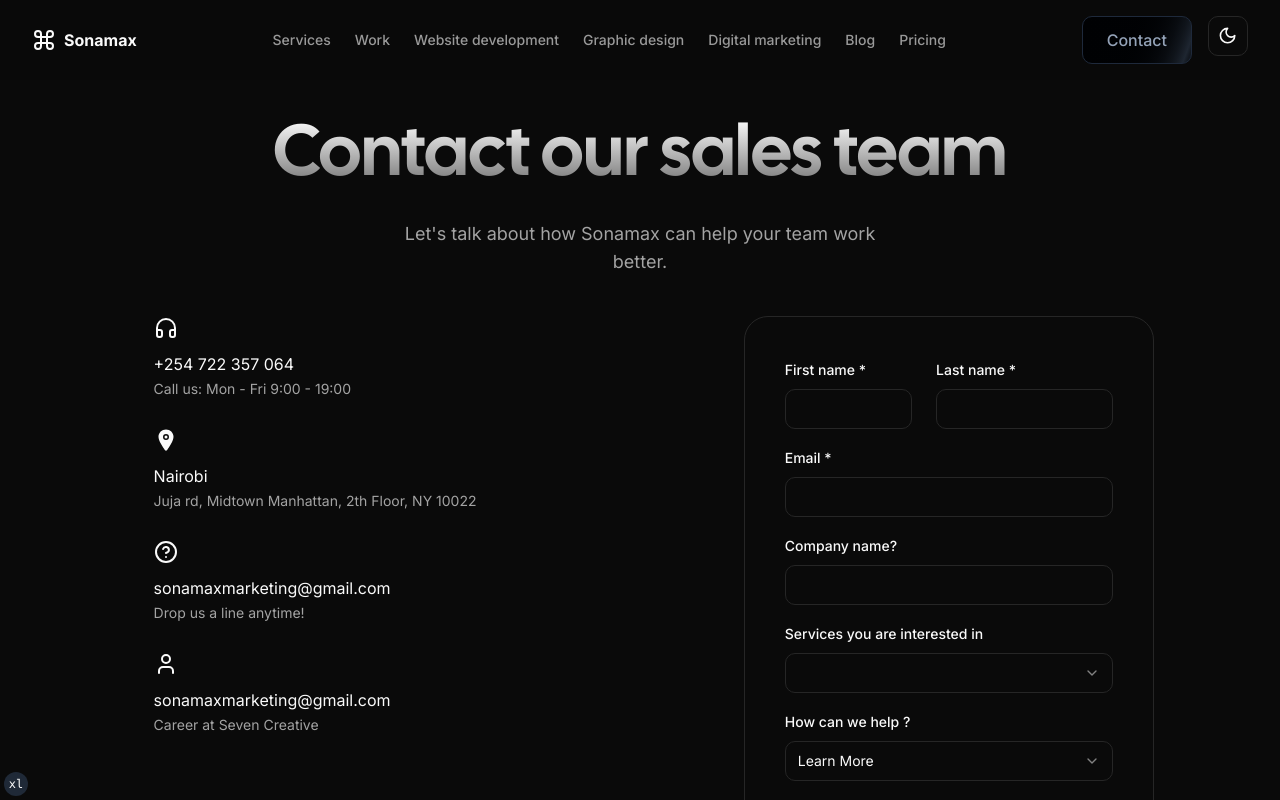
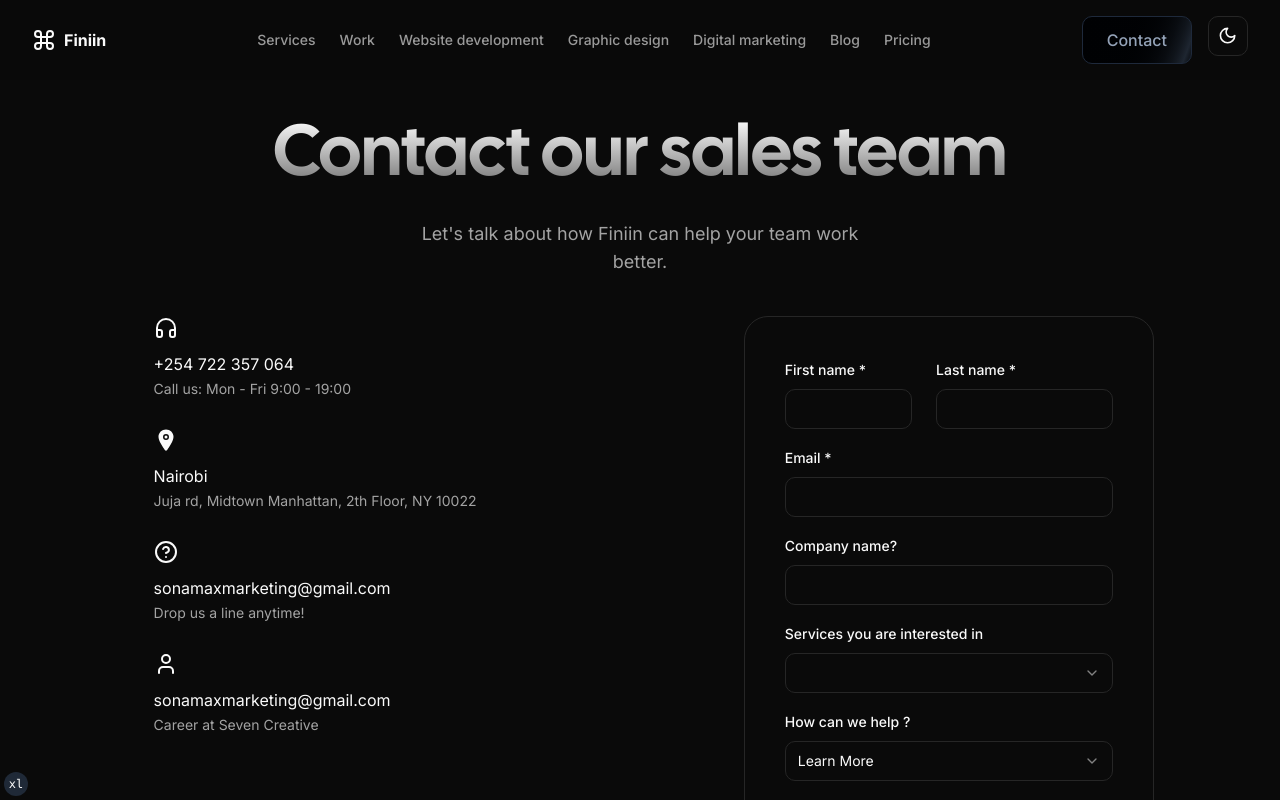
Before and after one commit to awelrisak/finiin, a Next.js app: page /contact in a window 1280 px wide. Shown: the top 800 px of the page. Built offline with nearby package versions, Linux system fonts and the light colour scheme.

Commit message:
improvements

```diff
--- a/package.json
+++ b/package.json
@@ -10,6 +10,7 @@
   },
   "dependencies": {
     "@hookform/resolvers": "^3.3.4",
+    "@nuagedelait/sanity-pagebuilder": "^1.1.1",
     "@radix-ui/react-accordion": "^1.1.2",
     "@radix-ui/react-checkbox": "^1.0.4",
     "@radix-ui/react-dropdown-menu": "^2.0.6",
--- a/src/config/site.ts
+++ b/src/config/site.ts
@@ -4,8 +4,8 @@ import { SiteConfig } from "types";
 
 
 export const siteConfig: SiteConfig = {
-  name: "Sonamax",
-  shortName: "Sonamax",
+  name: "Finiin",
+  shortName: "Finiin",
   description: "We craft compelling marketing solutions for your brand.",
   url: "http://localhost:3000/", //TODO: FIX URL
   ogImage: "", //TODO:FIX OG IMAGE
--- /dev/null
+++ b/src/sanity/schemas/config.ts
@@ -0,0 +1,6 @@
+export const config = {
+  name: "ccnfiguration",
+  title: "Configuration",
+    type: "document",
+    fields: []
+};
```
Also changed, not shown: sanity.config.ts (+12 -10 lines), src/app/layout.tsx (+6 -6 lines), src/app/manifest.ts (renamed from src/app/manifesr.ts), 2 other files (tests, documents, lock files or other folders).
